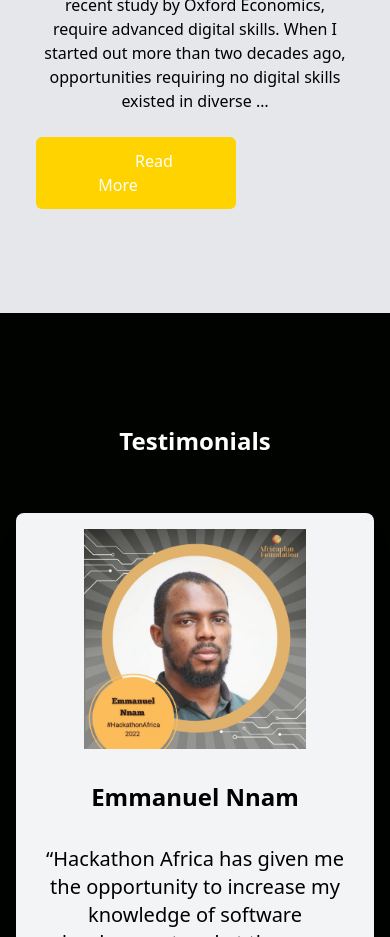
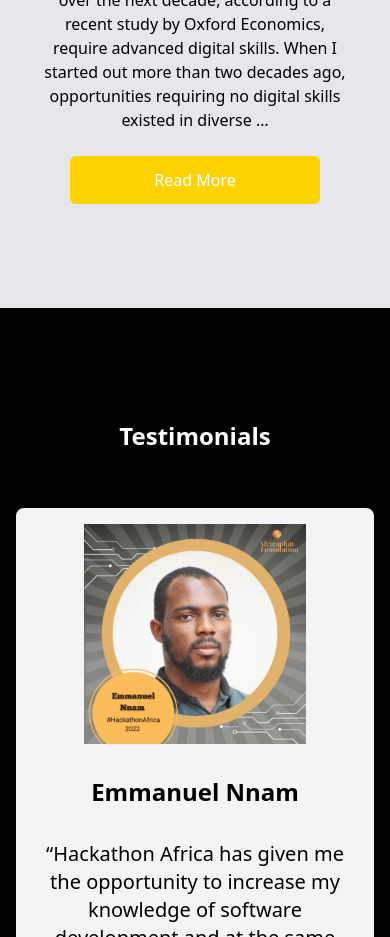
Before and after one commit to ikem-iro/afp-Demo, a React (Vite) app: page /hackathonafrica in a window 390 px wide. Shown: the part 1900-2837 px from the top of the page. Built offline with nearby package versions, Linux system fonts and the light colour scheme.

Commit message:
update button on ourfounder section

```diff
--- a/src/components/founder/Founderbody.jsx
+++ b/src/components/founder/Founderbody.jsx
@@ -12,7 +12,7 @@
                 <p className='text-left sm:text-left sm:mb-8 font-medium mb-5 text-xl'>{notes.problembody}</p>
                 <br />
                 <p className='text-left sm:text-left sm:mb-8 font-medium text-xl'>{notes.solutionintro}</p>
-                <ol className='pl-5 text-left sm:text-left sm:mb-8 font-medium mb-5 text-xl' style={{listStyle : 'type=1'}}>
+                <ol className='pl-5 text-left sm:text-left sm:mb-8 font-medium mb-5 text-xl' style={{listStyle : `type='1'`}}>
                     <li>{notes.solutionlist1}</li>
                     <li>{notes.solutionlist2}</li>
                     <li>{notes.solutionlist3}</li>
--- a/src/components/hackathonafrica/Ourfounder.jsx
+++ b/src/components/hackathonafrica/Ourfounder.jsx
@@ -6,7 +6,7 @@
   return (
     <div id='ourfounder' className='w-full bg-gray-200 py-20 px-4'>
         <div className='max-w-[1536px] mx-auto grid sm:grid-cols-2 md:grid-cols-2'>
-            <img className='w-[550px] md:h-[600px] mx-auto my-4 sm:h-[530px]' src={MrOni} alt='Mr-Oni' />
+            <img className='w-[550px] md:h-[600px] mx-auto my-4 sm:h-[530px] h-[550px]' src={MrOni} alt='Mr-Oni' />
             <div className='px-5 flex flex-col justify-center'>
                 <h2 className='md:text-4xl sm:text-3xl text-2xl font-bold py-2 text-center sm:text-left'>Note From Our Founder</h2>
                 <p className='text-center sm:text-left sm:mb-8'>
@@ -14,8 +14,8 @@
                     However, this evolving reality seemed to have been lost on the continent as it faces the deepest digital skills gap globally. The implication is that, despite abundant talents, the lack of digital skills continues to stifle opportunities in an age where it is estimated that more than 70% of jobs over the next decade, according to a recent study by Oxford Economics, require advanced digital skills.
                     When I started out more than two decades ago, opportunities requiring no digital skills existed in diverse …
                 </p>
-                    <button className='bg-[#FFD300] text-white rounded-md font-medium w-[200px] my-6 px-6 py-3'>
-                        <Link smooth to='/foundersnote#founderhead' className='px-9 py-3'>
+                    <button className='bg-[#FFD300] text-white rounded-md font-medium w-[250px] mx-auto sm:mx-0 my-6 px-6 py-3'>
+                        <Link smooth to='/foundersnote#founderhead' className='px-7 py-3'>
                             Read More
                         </Link>
                     </button>
```
